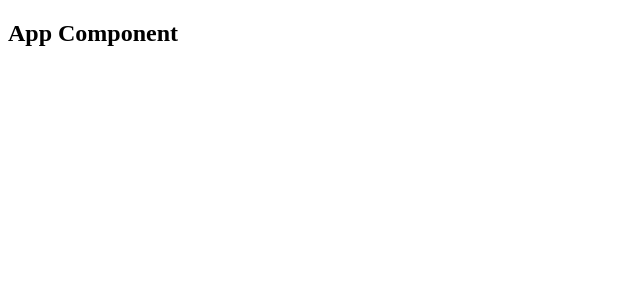
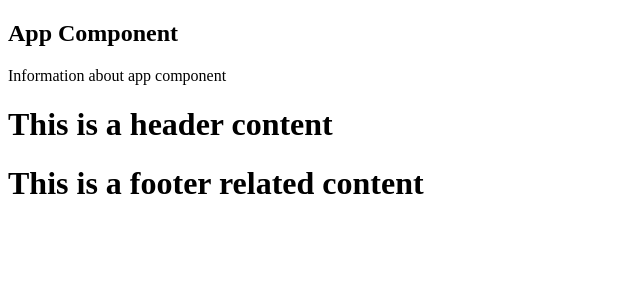
Before and after one commit to avinashpitti/react_pro, a React (Vite) app in the folder my-app/: page / in a window 1280 px wide. Shown: the top 300 px of the page, without its empty margins (0-640 px from the left). Built offline with nearby package versions, Linux system fonts and the light colour scheme.

Commit message:
add few files

```diff
--- a/my-app/index.html
+++ b/my-app/index.html
@@ -9,8 +9,6 @@
   <body>
     <div id="root"></div>
     <script type="module" src="/src/main.jsx"></script>
-    <!-- <script type="module" src="/src/index.js"></script> -->
-    <script type="module" src="/src/app.jsx"></script>
 
   </body>
 </html>
--- a/my-app/src/App.jsx
+++ b/my-app/src/App.jsx
@@ -1,6 +1,13 @@
+import Header from './header'
+import Footer from './footer'
+
 function App(){
     return <div>
                 <h2>App Component</h2>
+                <p>Information about app component</p>
+                <Header/>
+                <Footer/>
             </div>
+
 }
 export default App;
--- /dev/null
+++ b/my-app/src/footer.jsx
@@ -0,0 +1,5 @@
+function Footer(){
+    return <h1>This is a footer related content</h1>
+}
+
+export default Footer;
--- /dev/null
+++ b/my-app/src/header.jsx
@@ -0,0 +1,5 @@
+function Header(){
+    return <h1>This is a header content</h1>
+}
+
+export default Header;
--- a/my-app/src/main.jsx
+++ b/my-app/src/main.jsx
@@ -10,9 +10,13 @@
 import React from 'react'
 import ReactDOM from 'react-dom/client'
 import App from './App'
+// import Header from './header'
+// import Footer from './footer'
 
 ReactDOM.createRoot(document.getElementById('root')).render(
   <React.StrictMode>
     <App />
+    {/* <Header/> */}
+    {/* <Footer/> */}
   </React.StrictMode>
 )
```
